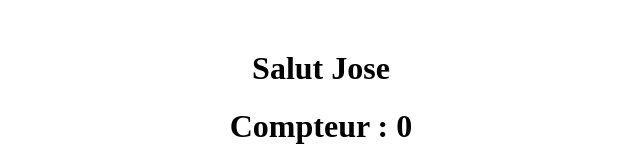
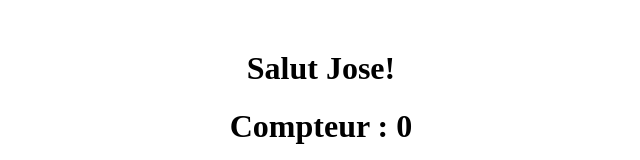
Before and after one commit to josegcpedro/LearnReact, a Next.js app: page / in a window 1280 px wide. Shown: the top 160 px of the page, without its empty margins (319-959 px from the left). Built offline with nearby package versions, Linux system fonts and the light colour scheme.

Commit message:
done project

```diff
--- a/src/app/props.tsx
+++ b/src/app/props.tsx
@@ -1,3 +1,3 @@
 export default function Props({ name }: { name: string }) {
-  return <h1>Salut {name}</h1>;
+  return <h1>Salut {name}!</h1>;
 }
```
Also changed, not shown: 1 other file (tests, documents, lock files or other folders).
